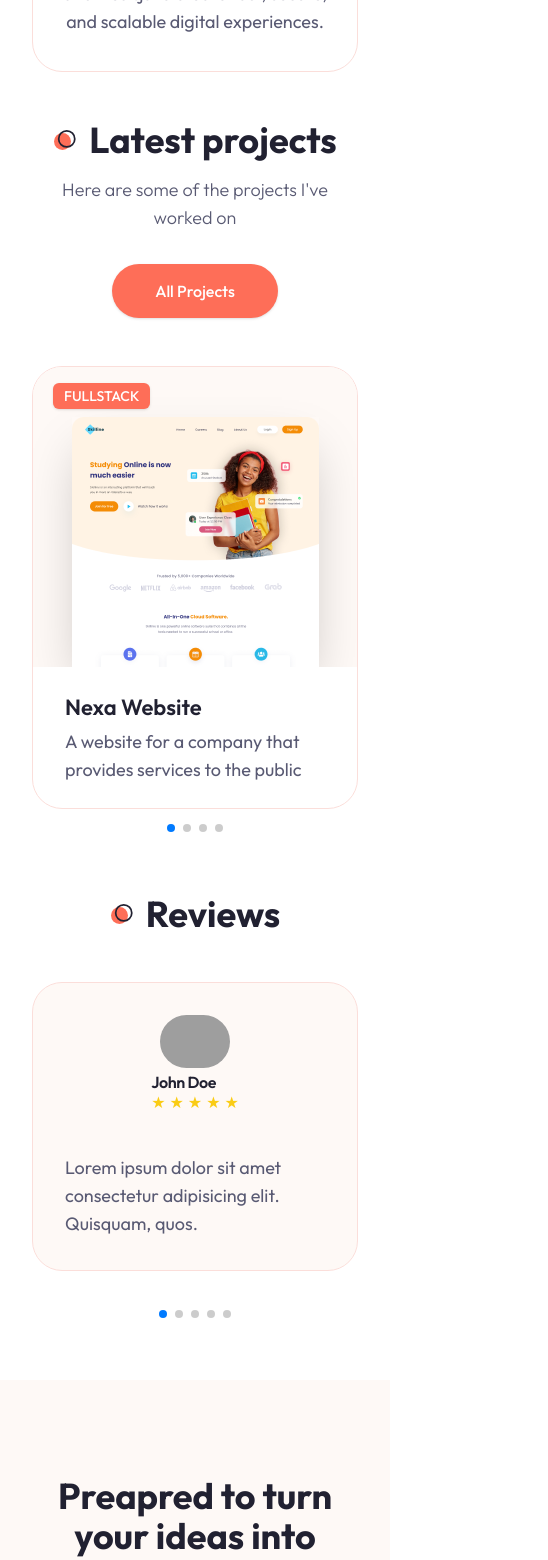
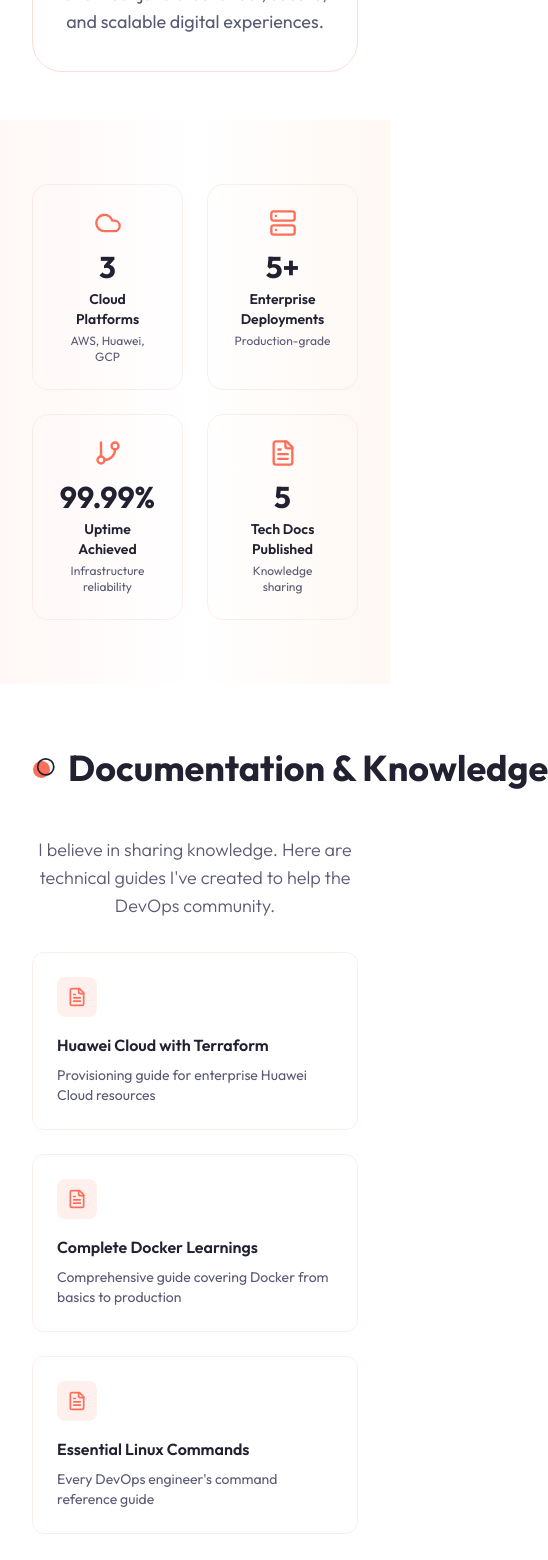
Before and after one commit to asifichy/Web_Portfolio, a Next.js app: page / in a window 390 px wide. Shown: the part 2580-4140 px from the top of the page, 548 px wide, since content can reach past the window. Built offline with nearby package versions, Linux system fonts and the light colour scheme; grey boxes are pictures that could not be loaded.

Commit message:
feat: add stats and documentation sections to Home page with animations

```diff
--- a/app/page.jsx
+++ b/app/page.jsx
@@ -1,3 +1,7 @@
+"use client";
+import { motion } from "framer-motion";
+import { Cloud, Server, GitBranch, FileText } from "lucide-react";
+import Link from "next/link";
 import About from "@/components/About";
 import Hero from "@/components/Hero";
 import Services from "@/components/Services";
@@ -5,12 +9,90 @@ import Work from "@/components/Work";
 import Reviews from "@/components/Reviews";
 import CTA from "@/components/CTA";
 
+const stats = [
+  { icon: <Cloud size={28} />, value: "3", label: "Cloud Platforms", desc: "AWS, Huawei, GCP" },
+  { icon: <Server size={28} />, value: "5+", label: "Enterprise Deployments", desc: "Production-grade" },
+  { icon: <GitBranch size={28} />, value: "99.99%", label: "Uptime Achieved", desc: "Infrastructure reliability" },
+  { icon: <FileText size={28} />, value: "5", label: "Tech Docs Published", desc: "Knowledge sharing" },
+];
+
+const documentationLinks = [
+  { title: "Huawei Cloud with Terraform", desc: "Provisioning guide for enterprise Huawei Cloud resources", link: "/" },
+  { title: "Complete Docker Learnings", desc: "Comprehensive guide covering Docker from basics to production", link: "/" },
+  { title: "Essential Linux Commands", desc: "Every DevOps engineer's command reference guide", link: "/" },
+];
+
 export default function Home() {
   return (
     <main>
       <Hero />
       <About />
       <Services />
+
+      {/* Stats Section */}
+      <section className="py-16 xl:py-24 relative overflow-hidden">
+        <div className="absolute inset-0 bg-gradient-to-r from-primary/5 via-transparent to-orange-500/5" />
+        <div className="container mx-auto relative z-10">
+          <div className="grid grid-cols-2 xl:grid-cols-4 gap-6">
+            {stats.map((stat, i) => (
+              <motion.div
+                key={i}
+                className="glass rounded-2xl p-6 text-center border border-border/50 hover:border-primary/30 transition-all duration-300 group"
+                initial={{ opacity: 0, y: 20 }}
+                whileInView={{ opacity: 1, y: 0 }}
+                viewport={{ once: true }}
+                transition={{ delay: i * 0.1 }}
+                whileHover={{ y: -5 }}
+              >
+                <div className="text-primary mb-3 flex justify-center group-hover:scale-110 transition-transform duration-300">
+                  {stat.icon}
+                </div>
+                <div className="text-3xl xl:text-4xl font-bold text-gradient mb-1">{stat.value}</div>
+                <div className="font-semibold text-sm mb-1">{stat.label}</div>
+                <div className="text-xs text-muted-foreground">{stat.desc}</div>
+              </motion.div>
+            ))}
+          </div>
+        </div>
+      </section>
+
+      {/* Documentation Section */}
+      <section className="py-16 xl:py-24">
+        <div className="container mx-auto">
+          <motion.h2
+            className="section-title mb-12 text-center mx-auto"
+            initial={{ opacity: 0, y: 20 }}
+            whileInView={{ opacity: 1, y: 0 }}
+            viewport={{ once: true }}
+          >
+            Documentation & Knowledge
+          </motion.h2>
+          <p className="subtitle text-center max-w-xl mx-auto mb-12">
+            I believe in sharing knowledge. Here are technical guides I&apos;ve created
+            to help the DevOps community.
+          </p>
+          <div className="grid md:grid-cols-3 gap-6">
+            {documentationLinks.map((doc, i) => (
+              <motion.div
+                key={i}
+                className="glass rounded-xl p-6 border border-border/50 hover:border-primary/30 transition-all duration-300 group cursor-pointer"
+                initial={{ opacity: 0, y: 20 }}
+                whileInView={{ opacity: 1, y: 0 }}
+                viewport={{ once: true }}
+                transition={{ delay: i * 0.1 }}
+                whileHover={{ y: -5 }}
+              >
+                <div className="w-10 h-10 rounded-lg bg-primary/10 flex items-center justify-center text-primary mb-4">
+                  <FileText size={20} />
+                </div>
+                <h3 className="font-semibold mb-2 group-hover:text-primary transition-colors">{doc.title}</h3>
+                <p className="text-sm text-muted-foreground">{doc.desc}</p>
+              </motion.div>
+            ))}
+          </div>
+        </div>
+      </section>
+
       <Work />
       <Reviews />
       <CTA />
```
